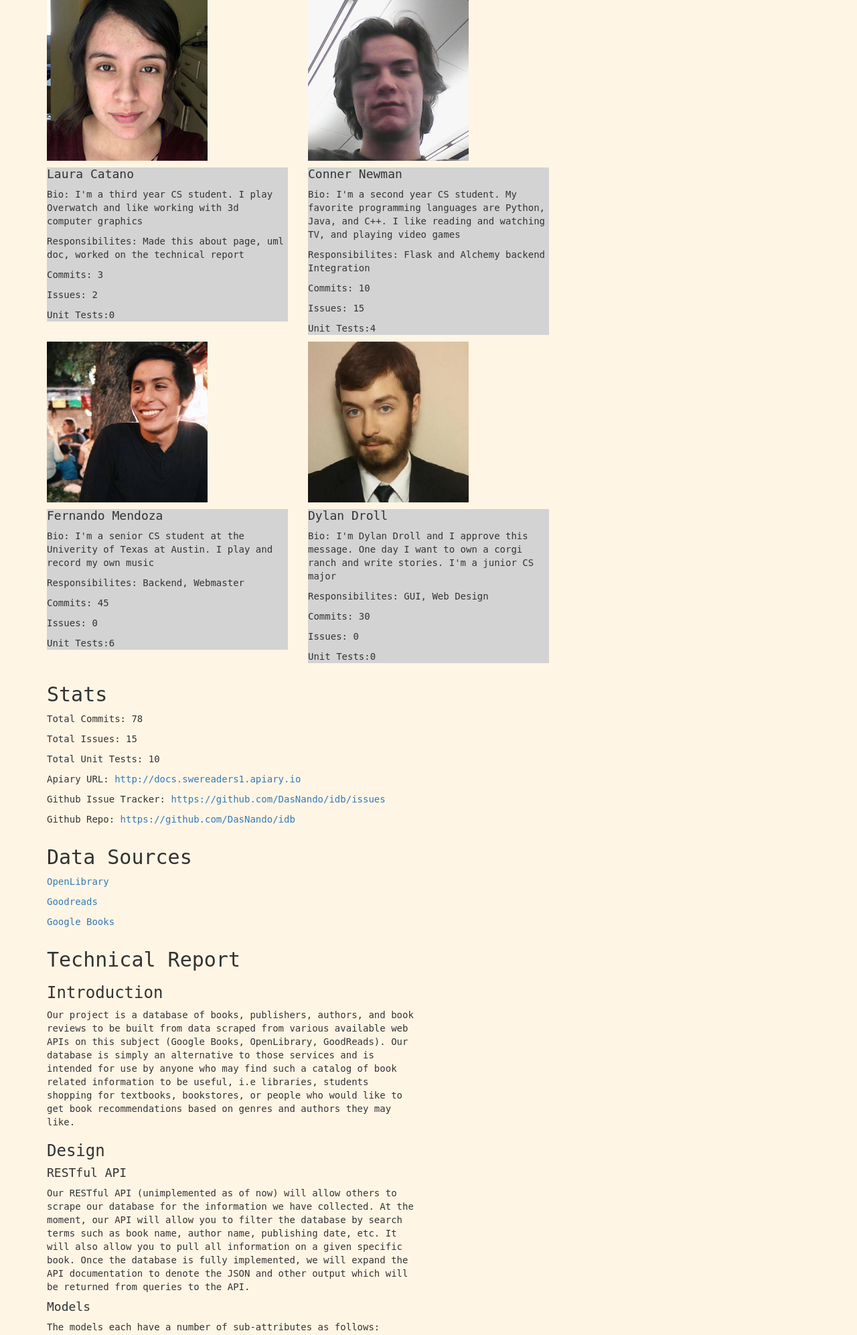
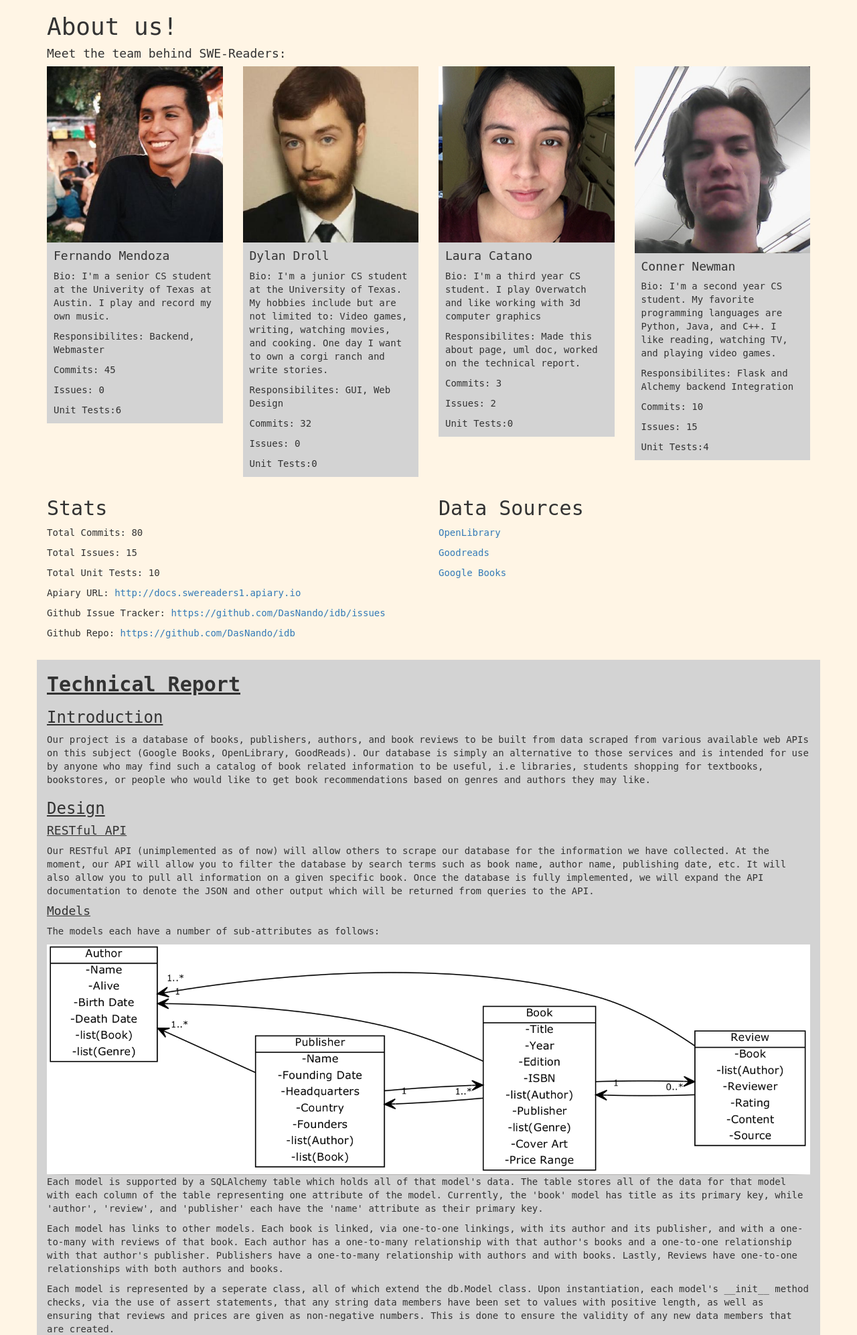
Before and after one commit to DasNando/idb, a Flask app: page /about in a window 1280 px wide. Shown: the part 52-2045 px from the top of the page at 67% size. Run offline with Flask 3, Linux system fonts and the light colour scheme; parts of the project's set-up code (start-up, migrations or seed data) failed here and were passed over; some libraries are stand-ins or nearby versions.

Commit message:
Updated about page

```diff
--- a/static/css/swe-readers-stylesheet.css
+++ b/static/css/swe-readers-stylesheet.css
@@ -17,19 +17,13 @@ footer small {
 }
 
 .card-block {
-	padding: 0em;
 	background-color: lightgray;
 }
 
-/*tags*/
-#centered {
-	text-align: center;
-}
-
-#sortbtn {
-	background-color: #006400;
-	border-color: #009900;
-	width: 100%;
+.card-block > p,
+.card-block > h4 {
+	margin-left: 10px;
+	margin-right: 10px;
 }
 
 .carousel-inner img{
@@ -47,6 +41,17 @@ footer small {
 	border: black;
 }
 
+/*tags*/
+#centered {
+	text-align: center;
+}
+
+#sortbtn {
+	background-color: #006400;
+	border-color: #009900;
+	width: 100%;
+}
+
 #bookcoverimg {
 	padding: 1em;
 	width: 200px;
@@ -60,6 +65,24 @@ footer small {
 	min-width: 100px;
 	height: 150px;
 	min-height: 150px;
+}
+
+#cardbottom {
+	padding-bottom: 10px;
+}
+
+#techreport {
+	background-color: lightgray;
+}
+
+#techreport > h2 {
+	font-weight: bold;
+	text-decoration: underline;
+}
+
+#techreport > h3,
+#techreport > h4 {
+	text-decoration: underline;
 }
 
 /*everything that makes the navbar look good*/
--- a/templates/about.html
+++ b/templates/about.html
@@ -10,8 +10,12 @@
 		<script src="https://ajax.googleapis.com/ajax/libs/jquery/3.1.1/jquery.min.js"></script>
 		<script src="https://maxcdn.bootstrapcdn.com/bootstrap/3.3.7/js/bootstrap.min.js"></script>
 
-		<!-- CSS Stylesheet -->
+		<!-- Web CSS Stylesheet -->
 		<link rel="stylesheet" type="text/css" href="{{ url_for('static', filename='css/swe-readers-stylesheet.css') }}">
+
+		<!-- Local CSS Stylesheet -->
+		<!-- <link rel="stylesheet" type="text/css" href="swe-readers-stylesheet.css"> -->
+
 	</head>
 	<body>
 		<nav class="navbar navbar-inverse">
@@ -43,177 +47,233 @@
 				</div>
 			</div>
 		</nav>
-
+		<div class="container">
+			<h1>About us!</h1>
+			<h4>Meet the team behind SWE-Readers:</h4>
+		</div>
 		<div class="container">
 			<div class="row">
-				<div class="col-xs-4">
-					<div class="card-deck">
+				<div class="col-sm-6 col-md-3">
 					<div class="card">
-		    				<img class="card-img-top" src="{{ url_for('static', filename='img/about/icon-laura.jpg') }}" alt="Card image cap" height= "240" width= "240">
 						<div class="card-block">
-		      					<h4 class="card-title">Laura Catano</h4>
-		      					<p class="card-text">Bio: I'm a third year CS student. I play Overwatch and like working with 3d computer graphics</p>
-		      					<p class="card-text">Responsibilites: Made this about page, uml doc, worked on the technical report</p>
-		      					<p class="card-text">Commits: 3</p>
-		      					<p class="card-text">Issues: 2</p>
-		      					<p class="card-text">Unit Tests:0</p>
+							<img class="card-img-top img-responsive" src="{{ url_for('static', filename='img/about/nando.jpg') }}" alt="Card image cap">
+							<h4 class="card-title">Fernando Mendoza</h4>
+							<p class="card-text">
+								Bio: I'm a senior CS student at the Univerity
+								of Texas at Austin. I play and record my own
+								music.
+							</p>
+							<p class="card-text">
+								Responsibilites: Backend, Webmaster
+							</p>
+							<p class="card-text">Commits: 45</p>
+							<p class="card-text">Issues: 0</p>
+							<p id ="cardbottom" class="card-text">Unit Tests:6</p>
 						</div>
 					</div>
 				</div>
+				<div class="col-sm-6 col-md-3">
+					<div class="card">
+						<div class="card-block">
+							<img class="card-img-top img-responsive" src="{{ url_for('static', filename='img/about/Dylan.jpg') }}" alt="Card image cap">
+							<h4 class="card-title">Dylan Droll</h4>
+							<p class="card-text">
+								Bio: I'm a junior CS student at the University
+								of Texas. My hobbies include but are not
+								limited to: Video games, writing, watching
+								movies, and cooking. One day I want to own a
+								corgi ranch and write stories.
+							</p>
+							<p class="card-text">
+								Responsibilites: GUI, Web Design
+							</p>
+							<p class="card-text">Commits: 32</p>
+							<p class="card-text">Issues: 0</p>
+							<p id ="cardbottom" class="card-text">Unit Tests:0</p>
 						</div>
-
-
-				<div class="col-xs-4">
-					<div class="card-deck">
+					</div>
+				</div>
+				<div class="col-sm-6 col-md-3">
 					<div class="card">
-		    				<img class="card-img-top" src="{{ url_for('static', filename='img/about/Conner.jpg') }}" alt="Card image cap" height= "240" width= "240">
-
 						<div class="card-block">
+							<img class="card-img-top img-responsive" src="{{ url_for('static', filename='img/about/icon-laura.jpg') }}" alt="Card image cap">
+							<h4 class="card-title">Laura Catano</h4>
+							<p class="card-text">
+								Bio: I'm a third year CS student. I play
+								Overwatch and like working with 3d computer
+								graphics
+							</p>
+							<p class="card-text">
+								Responsibilites: Made this about page, uml
+								doc, worked on the technical report.
+							</p>
+							<p class="card-text">Commits: 3</p>
+							<p class="card-text">Issues: 2</p>
+							<p id ="cardbottom" class="card-text">Unit Tests:0</p>
+						</div>
+					</div>
+				</div>
+				<div class="col-sm-6 col-md-3">
+					<div class="card">
+						<div class="card-block">
+							<img class="card-img-top img-responsive" src="{{ url_for('static', filename='img/about/Conner.jpg') }}" alt="Card image cap">
 							<h4 class="card-title">Conner Newman</h4>
-		      					<p class="card-text">Bio: I'm a second year CS student. My favorite programming languages are Python, Java, and C++. I like reading and watching TV, and playing video games</p>
-		      					<p class="card-text">Responsibilites: Flask and Alchemy backend Integration</p>
+							<p class="card-text">
+								Bio: I'm a second year CS student. My favorite
+								programming languages are Python, Java, and C++.
+								 I like reading, watching TV, and playing
+								video games.
+							</p>
+							<p class="card-text">
+								Responsibilites: Flask and Alchemy backend
+								Integration
+							</p>
 							<p class="card-text">Commits: 10</p>
 							<p class="card-text">Issues: 15</p>
-		      					<p class="card-text">Unit Tests:4</p>
+							<p id ="cardbottom" class="card-text">Unit Tests:4</p>
 						</div>
 					</div>
 				</div>
 			</div>
 		</div>
-
+		<div class="container">
 			<div class="row">
-				<div class="col-xs-4">
-					<div class="card-deck">
-		  				<div class="card">
-		    				<img class="card-img-top" src="{{ url_for('static', filename='img/about/nando.jpg') }}" alt="Card image cap" height= "240" width= "240">
-		    				<div class="card-block">
-		      					<h4 class="card-title">Fernando Mendoza</h4>
-		      					<p class="card-text">Bio: I'm a senior CS student at the Univerity of Texas at Austin. I play and record my own music</p>
-		      					<p class="card-text">Responsibilites: Backend, Webmaster</p>
-		      					<p class="card-text">Commits: 45</p>
-		      					<p class="card-text">Issues: 0</p>
-		      					<p class="card-text">Unit Tests:6</p>
+				<div class="col-md-6">
+					<h2>Stats</h2>
+					<p>Total Commits: 80</p>
+					<p>Total Issues: 15</p>
+					<p>Total Unit Tests: 10</p>
+					<p>Apiary URL: <a href="http://docs.swereaders1.apiary.io">http://docs.swereaders1.apiary.io</a></p>
+					<p>Github Issue Tracker: <a href="https://github.com/DasNando/idb/issues">https://github.com/DasNando/idb/issues</a></p>
+					<p>Github Repo: <a href="https://github.com/DasNando/idb">https://github.com/DasNando/idb</a></p>
+				</div>
+				<div class="col-md-6">
+					<h2>Data Sources</h2>
+					<p><a href="https://openlibrary.org/developers/api">OpenLibrary</a></p>
+					<p><a href="http://www.goodreads.com/api">Goodreads</a></p>
+					<p><a href="https://developers.google.com/books/docs/v1/using">Google Books</a></p>
 				</div>
 			</div>
 		</div>
-				</div>
-
-				<div class="col-xs-4">
-					<div class="card-deck">
-		  				<div class="card">
-		    				<img class="card-img-top" src="{{ url_for('static', filename='img/about/Dylan.jpg') }}" alt="Card image cap" height= "240" width= "240">
-
-		    				<div class="card-block">
-		      					<h4 class="card-title">Dylan Droll</h4>
-		      					<p class="card-text">Bio: I'm Dylan Droll and I approve this message. One day I want to own a corgi ranch and write stories. I'm a junior CS major</p>
-		      					<p class="card-text">Responsibilites: GUI, Web Design</p>
-		      					<p class="card-text">Commits: 30</p>
-		      					<p class="card-text">Issues: 0</p>
-		      					<p class="card-text">Unit Tests:0</p>
-		    				</div>
-		  				</div>
-		  			</div>
-				</div>
-			</div>
-
-		</div>
-
-		<div class="container">
-			<div class="row">
-		        <div class="col-md-6">
-		        	<div class="card-deck">
-						<div class="card">
-								<h2 class="title">Stats</h4>
-							    	<p class="text">Total Commits: 78</p>
-							    	<p class="text">Total Issues: 15</p>
-							    	<p class="text">Total Unit Tests: 10</p>
-							    	<p class="text">Apiary URL:
-							    		<a href="http://docs.swereaders1.apiary.io">http://docs.swereaders1.apiary.io</a>
+		<br>
+		<div id="techreport" class="container">
+			<h2>Technical Report</h2>
+			<h3>Introduction</h3>
+			<p>
+				Our project is a database of books, publishers, authors, and
+				book reviews to be built from data scraped from various
+				available web APIs on this subject (Google Books, OpenLibrary,
+				GoodReads). Our database is simply an alternative to those
+				services and is intended for use by anyone who may find such a
+				catalog of book related information to be useful, i.e
+				libraries, students shopping for textbooks, bookstores, or
+				people who would like to get book recommendations based on
+				genres and authors they may like.
 			</p>
-							      	<p class="text">Github Issue Tracker:
-							      		<a href="https://github.com/DasNando/idb/issues">https://github.com/DasNando/idb/issues</a>
+			<h3>Design</h3>
+			<h4>RESTful API</h4>
+			<p>
+				Our RESTful API (unimplemented as of now) will allow others to
+				scrape our database for the information we have collected. At
+				the moment, our API will allow you to filter the database by
+				search terms such as book name, author name, publishing date,
+				etc. It will also allow you to pull all information on a given
+				specific book. Once the database is fully implemented, we will
+				expand the API documentation to denote the JSON and other
+				output which will be returned from queries to the API.
 			</p>
-							      	<p class="text">Github Repo:
-							      		<a href="https://github.com/DasNando/idb">https://github.com/DasNando/idb</a>
+			<h4>Models</h4>
+			<p>The models each have a number of sub-attributes as follows:</p>
+			<img class="img-responsive" src="{{ url_for('static', filename='img/about/IDB.png') }}" alt="uml diagram">
+			<p>
+				Each model is supported by a SQLAlchemy table which holds
+				all of that model's data. The table stores all of the data
+				for that model with each column of the table representing
+				one attribute of the model. Currently, the 'book' model
+				has title as its primary key, while 'author', 'review',
+				and 'publisher' each have the 'name' attribute as their
+				primary key.
+			</p>
+			<p>
+				Each model has links to other models. Each book is linked,
+				via one-to-one linkings, with its author and its publisher,
+				and with a one-to-many with reviews of that book. Each author
+				has a one-to-many relationship with that author's books and a
+				one-to-one relationship with that author's publisher.
+				Publishers have a one-to-many relationship with authors and
+				with books. Lastly, Reviews have one-to-one relationships
+				with both authors and books.
+			</p>
+			<p>
+				Each model is represented by a seperate class, all of which
+				extend the db.Model class. Upon instantiation, each model's
+				__init__ method checks, via the use of assert statements,
+				that any string data members have been set to values with
+				positive length, as well as ensuring that reviews and prices
+				are given as non-negative numbers. This is done to ensure the
+				validity of any new data members that are created.
+			</p>
+			<h4>Backend</h4>
+			<p>
+				To serve our webpages, we are using the Flask Python web
+				framework. Flask allows us to render HTML templates and use
+				Python to apply logic to the rendering and change the website
+				accordingly. As of now, the system we are using is used
+				primarily to keep track of all static files, such as
+				stylesheets and images, and apply them properly to the
+				html pages. As the project develops, we'd like to reduce
+				the number of page templates and increase the amount of media
+				that we maintain. Currently, the Flask framework is not
+				serving any static images, as they are being pulled from
+				the web. Eventually, we would like to add some images such
+				as a logo or a static carousel.
+			</p>
+			<h4>Media Embedding Services</h4>
+			<p>As of now, we have not used any media embedding services,
+				but we plan on eventually embedding verbose links to reviews
+				via GoodReads. This means including some small portion of a
+				larger review or set of reviews and attaching them to each
+				Book, Author, and Publisher. The implementation of this and
+				which service we will use is yet to be determined. We are
+				also considering using a dynamic embedding service to update
+				our carousel according to changes in popularity, or simply
+				to randomize the images posted.
+			</p>
+			<p>Flask</p>
+			<h3>Tools</h3>
+			<p>Our site's front-end is made with HTML and Bootstrap. Right
+				now, it's simply a splash page (with a carousel and tables
+				of books), pages (containing grids corresponding to each of
+				our four models), and a currently non-functioning search bar.
+				We plan to use React/Javascript to improve the look and
+				navigability of our site in later phases. We also plan to
+				replace our dummy data, currently hard coded into the page,
+				with real data from our database.
+			</p>
+			<p>
+				Our site's back-end is made with Flask and Python. We have
+				implemented four models: Book, Author, Publisher and Review.
+				(Include image in idb.pdf here) Each containing relevant
+				information and links to other models. This will allow users
+				to search based on specific attributes and be linked to related
+				books, publishers, authors or reviews from the pages they view.
+			</p>
+			<p>Our team communicates using Slack. Slack allows us to create group channels, each with a particular purpose, such as development or random chat. This allows free communication between teammates while maintaining structure, such that no thread ever goes off topic. Slack also allows us to use the Github integration plugin, which keeps team members up to date with commits and pushes made to the joint Github repository. This allows all team members to receive the same information and reduces confusion among group members.</p>
+			<p>For this project's deployment testing, we are using TravisCI. TravisCI allows us to automate the running of unit tests on each push to the group Github repository. These tests allow the team to ensure that changes made are not unknowingly interfering with other sections of the project, minimizing the amount aof site-crashing bugs that make it to live. The unit tests will largely consist of tests on the output of queries to the database/API. As of now, there is little to run on Travis, but as the project develops, the amount of tests run by Travis should increase.</p>
+			<h3>Hosting</h3>
+			<p>Our website is hosted on Google Cloud Platform's App Engine.
+				Google Cloud Platform allows us to maintain source code on
+				Google's servers and sync with Github in order to streamline
+				updates to the website. As of now, our App Engine only hosts
+				a single machine which, using the Flask Python web framework,
+				serves the html templates of the website and applies static
+				files such as CSS files and images. Our website's error logs
+				are also maintained by Google, and include logs of all requests
+				made to the website, filterable by severity of the request
+				(ie. No Error, Warning, Notice, etc.)
 			</p>
 		</div>
-					</div>
-				</div>
-			</div>
-		</div>
-
-		<div class="container">
-			<div class="row">
-		        <div class="col-md-6">
-		        	<div class="card-deck">
-						<div class="data">
-							<h2 class="title">Data Sources</h4>
-		      					<p class="text">
-		      						<a href="https://openlibrary.org/developers/api">OpenLibrary</a>
-		      					</p>
-		      					<p class="text">
-		      						<a href="http://www.goodreads.com/api">Goodreads</a>
-		      					</p>
-		      					<p class="text">
-		      						<a href="https://developers.google.com/books/docs/v1/using">Google Books</a>
-		      					</p>
-						</div>
-					</div>
-				</div>
-			</div>
-		</div>
-
-		<div class="container">
-			<div class="row">
-		        <div class="col-md-6">
-		        	<div class="card-deck">
-						<div class="report">
-							<h2 class="title">Technical Report</h2>
-					      		<p class="text">
-					      			<h3 class="card-title">Introduction</h3>
-					      				<p class="text">Our project is a database of books, publishers, authors, and book reviews to be built from data scraped from various available web APIs on this subject (Google Books, OpenLibrary, GoodReads). Our database is simply an alternative to those services and is intended for use by anyone who may find such a catalog of book related information to be useful, i.e libraries, students shopping for textbooks, bookstores, or people who would like to get book recommendations based on genres and authors they may like.
-					      				</p>
-					      			<h3 class="card-title">Design</h3>
-					      				<h4 class="card-title">RESTful API</h4>
-					      				<p class="text">Our RESTful API (unimplemented as of now) will allow others to scrape our database for the information we have collected. At the moment, our API will allow you to filter the database by search terms such as book name, author name, publishing date, etc. It will also allow you to pull all information on a given specific book. Once the database is fully implemented, we will expand the API documentation to denote the JSON and other output which will be returned from queries to the API.</p>
-					      				<h4 class="card-title">Models</h4>
-					      				<p class="text">The models each have a number of sub-attributes as follows:</p>
-
-					      				<img class="img" src="{{ url_for('static', filename='img/about/IDB.png') }}" alt="img" height= "258" width= "854">
-					      				<p class="text">Each model is supported by a SQLAlchemy table which holds all of that model's data. The table stores all of the data for that model with each column of the table representing one attribute of the model. Currently, the 'book' model has title as its primary key, while 'author', 'review', and 'publisher' each have the 'name' attribute as their primary key.</p>
-					      				<p class="text">Each model has links to other models. Each book is linked, via one-to-one linkings, with its author and its publisher, and with a one-to-many with reviews of that book. Each author has a one-to-many relationship with that author's books and a one-to-one relationship with that author's publisher. Publishers have a one-to-many relationship with authors and with books. Lastly, Reviews have one-to-one relationships with both authors and books.
-										</p>
-					      				<p class="text">Each model is represented by a seperate class, all of which extend the db.Model class. Upon instantiation, each model's __init__ method checks, via the use of assert statements, that any string data members have been set to values with positive length, as well as ensuring that reviews and prices are given as non-negative numbers. This is done to ensure the validity of any new data members that are created.
-										</p>
-										<h4 class="card-title">Backend</h4>
-										<p class="text">
-										To serve our webpages, we are using the Flask Python web framework. Flask allows us to render HTML templates and use Python to apply logic to the rendering and change the website accordingly. As of now, the system we are using is used primarily to keep track of all static files, such as stylesheets and images, and apply them properly to the html pages. As the project develops, we'd like to reduce the number of page templates and increase the amount of media that we maintain. Currently, the Flask framework is not serving any static images, as they are being pulled from the web. Eventually, we would like to add some images such as a logo or a static carousel.</p>
-										<h4 class="card-title">Media Embedding Services</h4>
-					      				<p class="text">As of now, we have not used any media embedding services, but we plan on eventually embedding verbose links to reviews via GoodReads. This means including some small portion of a larger review or set of reviews and attaching them to each Book, Author, and Publisher. The implementation of this and which service we will use is yet to be determined. We are also considering using a dynamic embedding service to update our carousel according to changes in popularity, or simply to randomize the images posted.
-</p>
-					      				<p class="text">Flask</p>
-
-					      			<h3 class="card-title">Tools</h3>
-					      			<p class="text">Our site's front-end is made with HTML and Bootstrap. Right now, it's simply a splash page (with a carousel and tables of books), pages (containing grids corresponding to each of our four models), and a currently non-functioning search bar. We plan to use React/Javascript to improve the look and navigability of our site in later phases. We also plan to replace our dummy data, currently hard coded into the page, with real data from our database.</p>
-
-					      			<p class="text">Our site's back-end is made with Flask and Python. We have implemented four models: Book, Author, Publisher and Review. (Include image in idb.pdf here) Each containing relevant information and links to other models. This will allow users to search based on specific attributes and be linked to related books, publishers, authors or reviews from the pages they view.
-</p>
-					      			<p class="text">Our team communicates using Slack. Slack allows us to create group channels, each with a particular purpose, such as development or random chat. This allows free communication between teammates while maintaining structure, such that no thread ever goes off topic. Slack also allows us to use the Github integration plugin, which keeps team members up to date with commits and pushes made to the joint Github repository. This allows all team members to receive the same information and reduces confusion among group members.
-</p>
-					      			<p class="text">For this project's deployment testing, we are using TravisCI. TravisCI allows us to automate the running of unit tests on each push to the group Github repository. These tests allow the team to ensure that changes made are not unknowingly interfering with other sections of the project, minimizing the amount aof site-crashing bugs that make it to live. The unit tests will largely consist of tests on the output of queries to the database/API. As of now, there is little to run on Travis, but as the project develops, the amount of tests run by Travis should increase.</p>
-
-					      			<h3 class="card-title">Hosting</h3>
-					      			<p class="text">Our website is hosted on Google Cloud Platform's App Engine. Google Cloud Platform allows us to maintain source code on Google's servers and sync with Github in order to streamline updates to the website. As of now, our App Engine only hosts a single machine which, using the Flask Python web framework, serves the html templates of the website and applies static files such as CSS files and images. Our website's error logs are also maintained by Google, and include logs of all requests made to the website, filterable by severity of the request(ie. No Error, Warning, Notice, etc.)</p>
-
-
-
-					      		</p>
-						</div>
-					</div>
-				</div>
-			</div>
-		</div>
-
+		<br>
 	</body>
 	<footer>
 		<h6><small>A UTCS Student Project. CS373 Software Engineering, Project Group 15.</small></h6>
```
Also changed, not shown: templates/authors.html (+14 -14 lines), templates/books.html (+19 -15 lines), templates/home.html (+19 -19 lines), templates/publishers.html (+15 -15 lines), templates/reviews.html (+15 -15 lines), templates/search.html (+8 -8 lines). Lines whose indentation alone changed are shown as unchanged.
